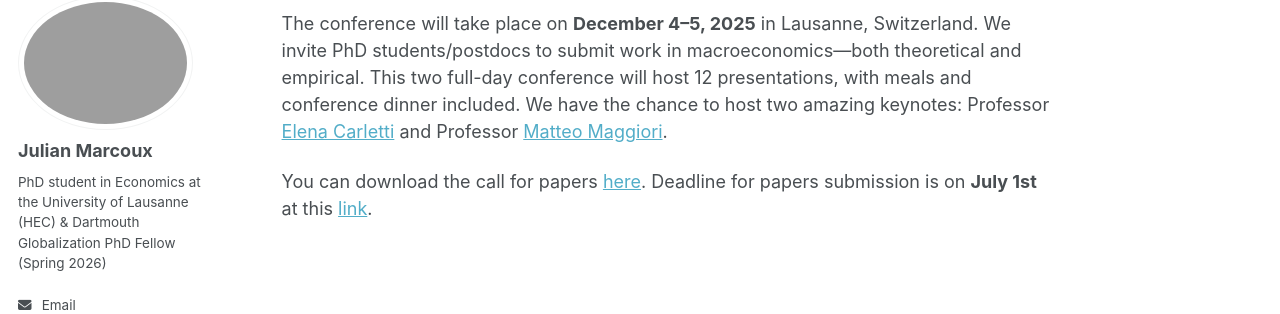
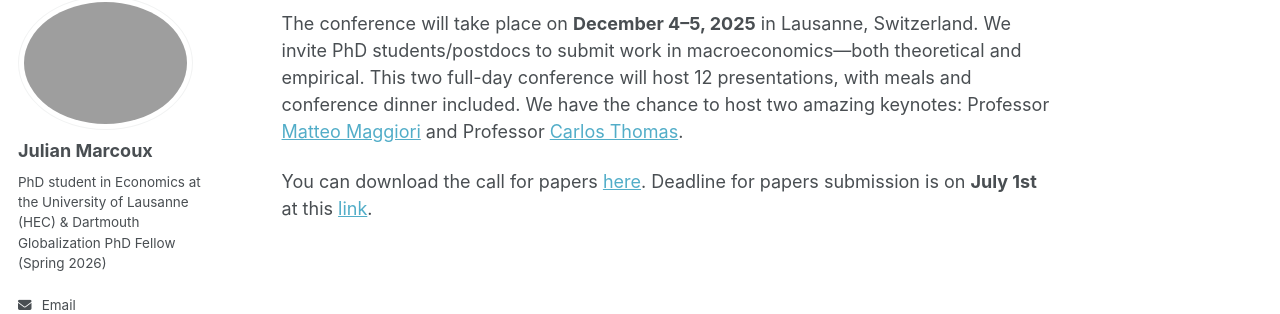
Before and after one commit to julianmarcoux/julianmarcoux.github.io, a Jekyll site: the page built from _pages/conf_2025.md, in a window 1280 px wide. Shown: the part 110-424 px from the top of the page. Built offline with Jekyll 4.4.1, drawn with Linux system fonts in a browser that asks for light colours; some web fonts are replaced.

Commit message:
Update conf_2025.md

```diff
--- a/_pages/conf_2025.md
+++ b/_pages/conf_2025.md
@@ -4,6 +4,6 @@
 author_profile: true
 ---
 
-The conference will take place on **December 4–5, 2025** in Lausanne, Switzerland. We invite PhD students/postdocs to submit work in macroeconomics—both theoretical and empirical. This two full-day conference will host 12 presentations, with meals and conference dinner included. We have the chance to host two amazing keynotes: Professor [Elena Carletti](https://sites.google.com/view/elena-carletti/home) and Professor [Matteo Maggiori](https://www.matteomaggiori.com/).
+The conference will take place on **December 4–5, 2025** in Lausanne, Switzerland. We invite PhD students/postdocs to submit work in macroeconomics—both theoretical and empirical. This two full-day conference will host 12 presentations, with meals and conference dinner included. We have the chance to host two amazing keynotes: Professor [Matteo Maggiori](https://www.matteomaggiori.com/) and Professor [Carlos Thomas](https://sites.google.com/site/carlosthomaseconweb/Home).
 
 You can download the call for papers [here](/files/pdf/call_for_papers_Lausanne.pdf). Deadline for papers submission is on **July 1st** at this [link](https://forms.gle/ChTmPv2EDyTebAuy7).
```
